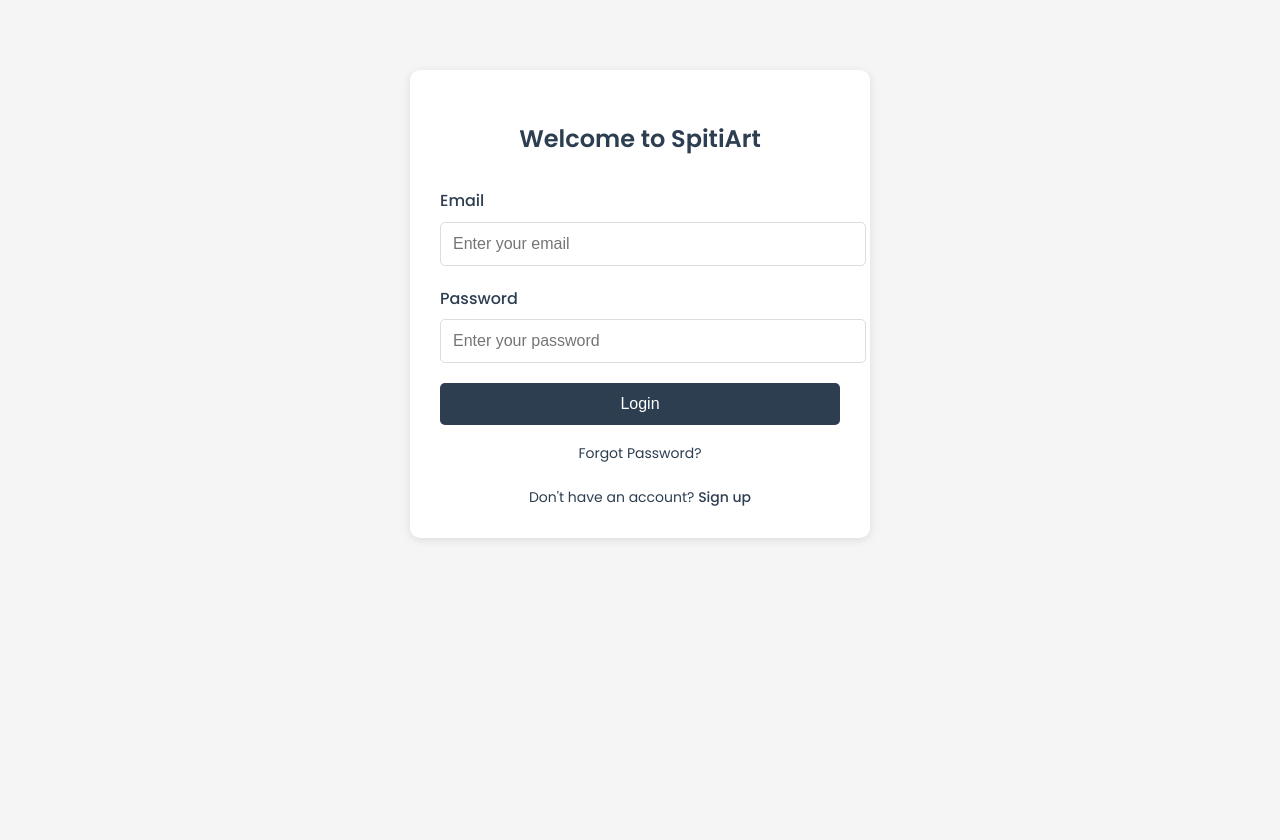
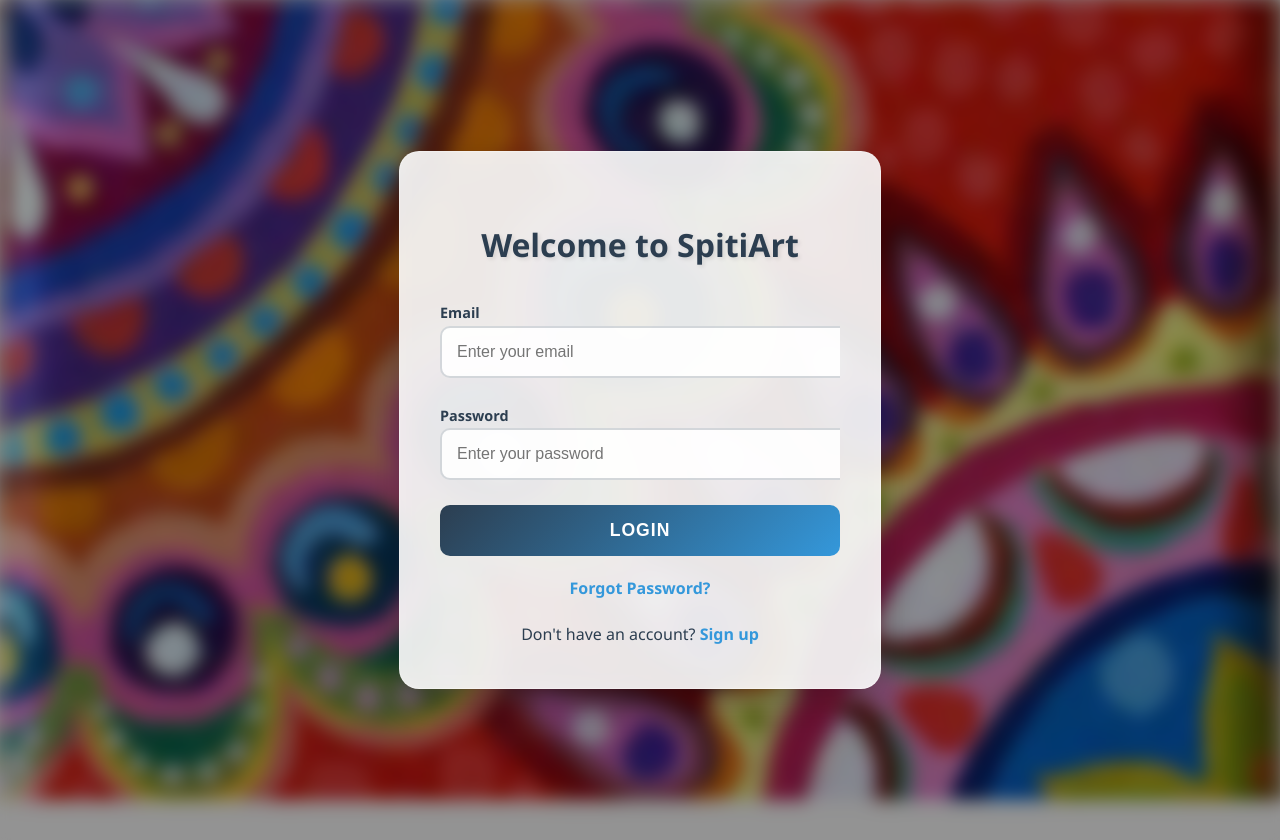
Before and after one commit to deepthi25p/spitiart, a plain HTML site: page login.html in a window 1280 px wide. Before the commit the page ends 800 px from the top, so only its background shows below. Drawn offline with Linux system fonts and the light colour scheme.

Commit message:
added design

```diff
--- a/login.html
+++ b/login.html
@@ -6,97 +6,166 @@
     <title>Login - SpitiArt</title>
     <link rel="stylesheet" href="styles1.css">
     <style>
+        body {
+            margin: 0;
+            min-height: 100vh;
+            display: flex;
+            align-items: center;
+            justify-content: center;
+            position: relative;
+            font-family: 'Segoe UI', Tahoma, Geneva, Verdana, sans-serif;
+            overflow: hidden;
+        }
+
+        body::before {
+            content: '';
+            position: fixed;
+            top: 0;
+            left: 0;
+            width: 100%;
+            height: 100%;
+            background-image: url('background1.jpeg');
+            background-size: cover;
+            background-position: center;
+            background-attachment: fixed;
+            filter: blur(8px);
+            z-index: -1;
+        }
+
+        .container {
+            width: 100%;
+            min-height: 100vh;
+            display: flex;
+            align-items: center;
+            justify-content: center;
+            background: rgba(0, 0, 0, 0.4);
+            backdrop-filter: blur(5px);
+            z-index: 1;
+        }
+
         .login-container {
+            width: 100%;
             max-width: 400px;
-            margin: 50px auto;
-            padding: 30px;
-            background: #fff;
-            border-radius: 10px;
-            box-shadow: 0 2px 10px rgba(0,0,0,0.1);
+            margin: 20px;
+            padding: 40px;
+            background: rgba(255, 255, 255, 0.9);
+            border-radius: 20px;
+            box-shadow: 0 15px 35px rgba(0, 0, 0, 0.2);
+            backdrop-filter: blur(10px);
+            border: 1px solid rgba(255, 255, 255, 0.25);
+            transform: translateY(0);
+            transition: all 0.3s ease;
+            animation: fadeIn 0.5s ease-out;
+        }
+
+        @keyframes fadeIn {
+            from { opacity: 0; transform: translateY(20px); }
+            to { opacity: 1; transform: translateY(0); }
+        }
+
+        .login-container:hover {
+            transform: translateY(-5px);
+            box-shadow: 0 20px 40px rgba(0, 0, 0, 0.3);
         }
 
         .login-container h2 {
+            color: #2c3e50;
             text-align: center;
-            color: #2c3e50;
+            font-size: 2em;
             margin-bottom: 30px;
+            text-shadow: 2px 2px 4px rgba(0, 0, 0, 0.1);
         }
 
         .form-group {
-            margin-bottom: 20px;
+            margin-bottom: 25px;
+            position: relative;
+            overflow: hidden;
         }
 
         .form-group label {
-            display: block;
-            margin-bottom: 8px;
             color: #2c3e50;
-            font-weight: 500;
+            font-weight: 600;
+            font-size: 0.9em;
+            transform: translateY(0);
+            transition: all 0.3s ease;
         }
 
         .form-group input {
             width: 100%;
-            padding: 12px;
-            border: 1px solid #ddd;
-            border-radius: 5px;
-            font-size: 16px;
-            transition: border-color 0.3s ease;
+            padding: 15px;
+            border: 2px solid rgba(44, 62, 80, 0.2);
+            border-radius: 10px;
+            background: rgba(255, 255, 255, 0.9);
+            font-size: 1em;
+            transition: all 0.3s ease;
         }
 
         .form-group input:focus {
-            border-color: #2c3e50;
-            outline: none;
+            border-color: #3498db;
+            box-shadow: 0 0 15px rgba(52, 152, 219, 0.3);
         }
 
         .login-btn {
             width: 100%;
-            padding: 12px;
-            background: #2c3e50;
+            padding: 15px;
+            background: linear-gradient(135deg, #2c3e50, #3498db);
             color: white;
             border: none;
-            border-radius: 5px;
-            font-size: 16px;
+            border-radius: 10px;
+            font-size: 1.1em;
+            font-weight: 600;
             cursor: pointer;
-            transition: background 0.3s ease;
+            transition: all 0.3s ease;
+            text-transform: uppercase;
+            letter-spacing: 1px;
         }
 
         .login-btn:hover {
-            background: #000000;
+            background: linear-gradient(135deg, #3498db, #2c3e50);
+            transform: translateY(-2px);
+            box-shadow: 0 10px 20px rgba(52, 152, 219, 0.4);
         }
 
-        .forgot-password {
+        .forgot-password, .signup-link {
             text-align: center;
-            margin-top: 15px;
+            margin-top: 20px;
+            color: #2c3e50;
         }
 
-        .forgot-password a {
-            color: #2c3e50;
+        .forgot-password a, .signup-link a {
+            color: #3498db;
             text-decoration: none;
-            font-size: 14px;
+            font-weight: 600;
+            transition: all 0.3s ease;
         }
 
-        .forgot-password a:hover {
+        .forgot-password a:hover, .signup-link a:hover {
+            color: #2c3e50;
             text-decoration: underline;
         }
 
-        .signup-link {
+        .error-message {
+            background: rgba(231, 76, 60, 0.9);
+            color: white;
+            padding: 12px;
+            border-radius: 8px;
+            margin-bottom: 20px;
+            font-size: 0.9em;
             text-align: center;
-            margin-top: 20px;
-            font-size: 14px;
+            animation: shake 0.5s ease-in-out;
+            box-shadow: 0 5px 15px rgba(231, 76, 60, 0.3);
         }
 
-        .signup-link a {
-            color: #2c3e50;
-            text-decoration: none;
-            font-weight: 500;
-        }
-
-        .signup-link a:hover {
-            text-decoration: underline;
+        @keyframes shake {
+            0%, 100% { transform: translateX(0); }
+            25% { transform: translateX(-10px); }
+            75% { transform: translateX(10px); }
         }
 
         @media (max-width: 480px) {
             .login-container {
-                margin: 20px;
-                padding: 20px;
+                margin: 15px;
+                padding: 30px;
             }
         }
     </style>
```
Also changed, not shown: index.html (+2 -1 lines), signup.html (+77 -15 lines), background1.jpeg (added), background2.jpeg (added), backgroundimage.jpeg (added).
